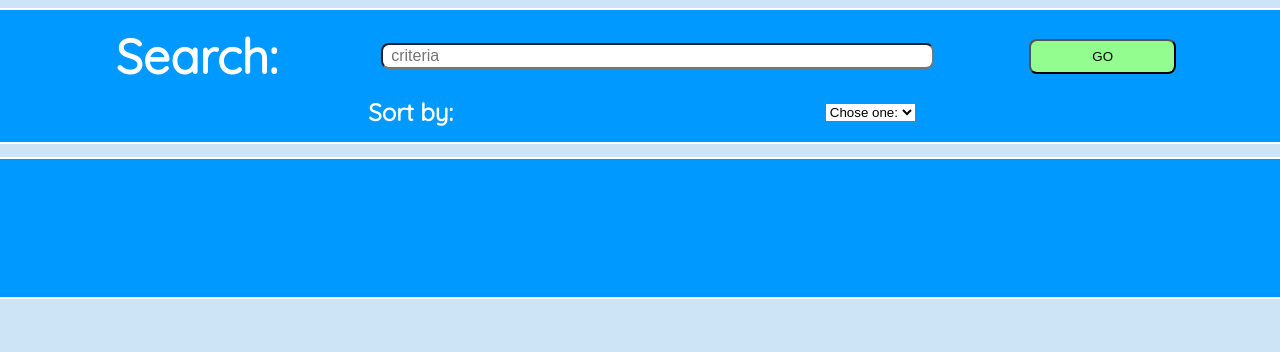
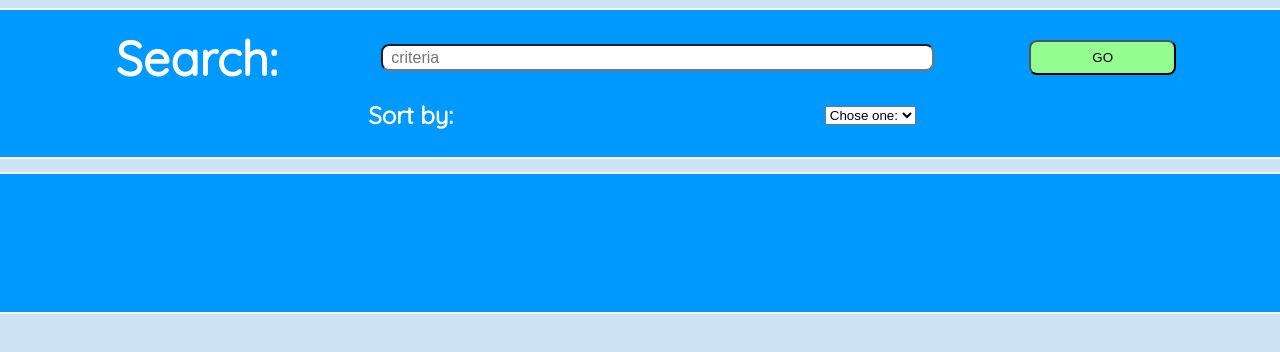
Before and after one commit to adricampo/adevinta-test-vanilla, a plain HTML site: page index.html in a window 1280 px wide. Drawn offline with Linux system fonts and the light colour scheme.

Commit message:
search style modified

```diff
--- a/styles/search.sass
+++ b/styles/search.sass
@@ -2,7 +2,7 @@
 
 .Search
     width: 101%
-    height: 17%
+    height: 19%
     display: flex
     flex-direction: column
     justify-content: flex-start
```
Also changed, not shown: styles/index.css.
